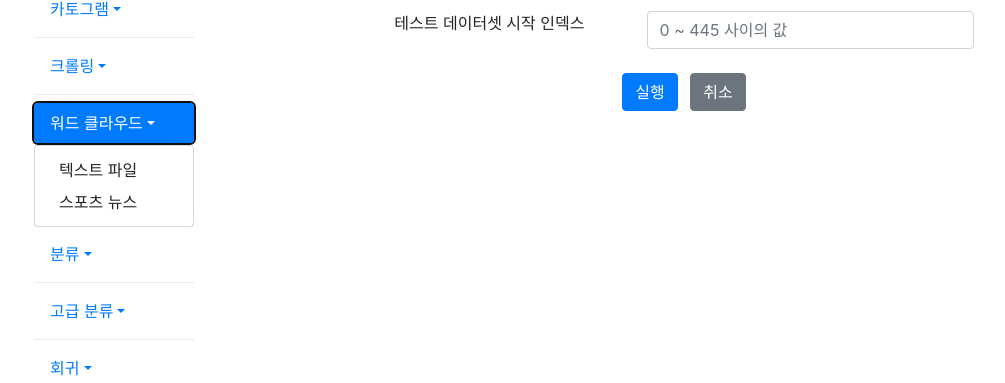
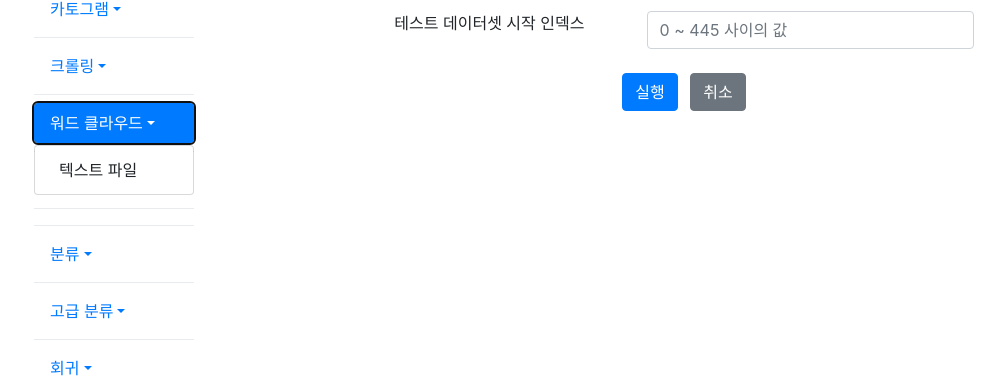
Before and after one commit to ckiekim/Oracle_Cloud_Flask_web, a Flask app: template templates/advanced/digits.html in a window 1280 px wide, after a click on "워드 클라우드". Shown: the part 155-538 px from the top of the page, without its empty margins (51-1056 px from the left). Run offline with Flask 2, Linux system fonts and the light colour scheme; the template is opened without the code that fills it, so the values that code supplies are empty; parts of the project's set-up code (start-up, migrations or seed data) failed here and were passed over; some libraries are stand-ins or nearby versions.

Commit message:
워드클라우드

```diff
--- a/templates/base.html
+++ b/templates/base.html
@@ -120,8 +120,7 @@
                         <a class="nav-link dropdown-toggle {% if menu.wc %}active{% endif %}"
                            data-toggle="dropdown" href="#">워드 클라우드</a>
                         <div class="dropdown-menu">
-                            <a class="dropdown-item" href="#/wordcloud/text">텍스트 파일</a>
-                            <a class="dropdown-item" href="#/wordcloud/sports_news">스포츠 뉴스</a>
+                            <a class="dropdown-item" href="/wordcloud/text">텍스트 파일</a>
                         </div>
                     </li>
                     <div class="dropdown-divider"></div>
```
